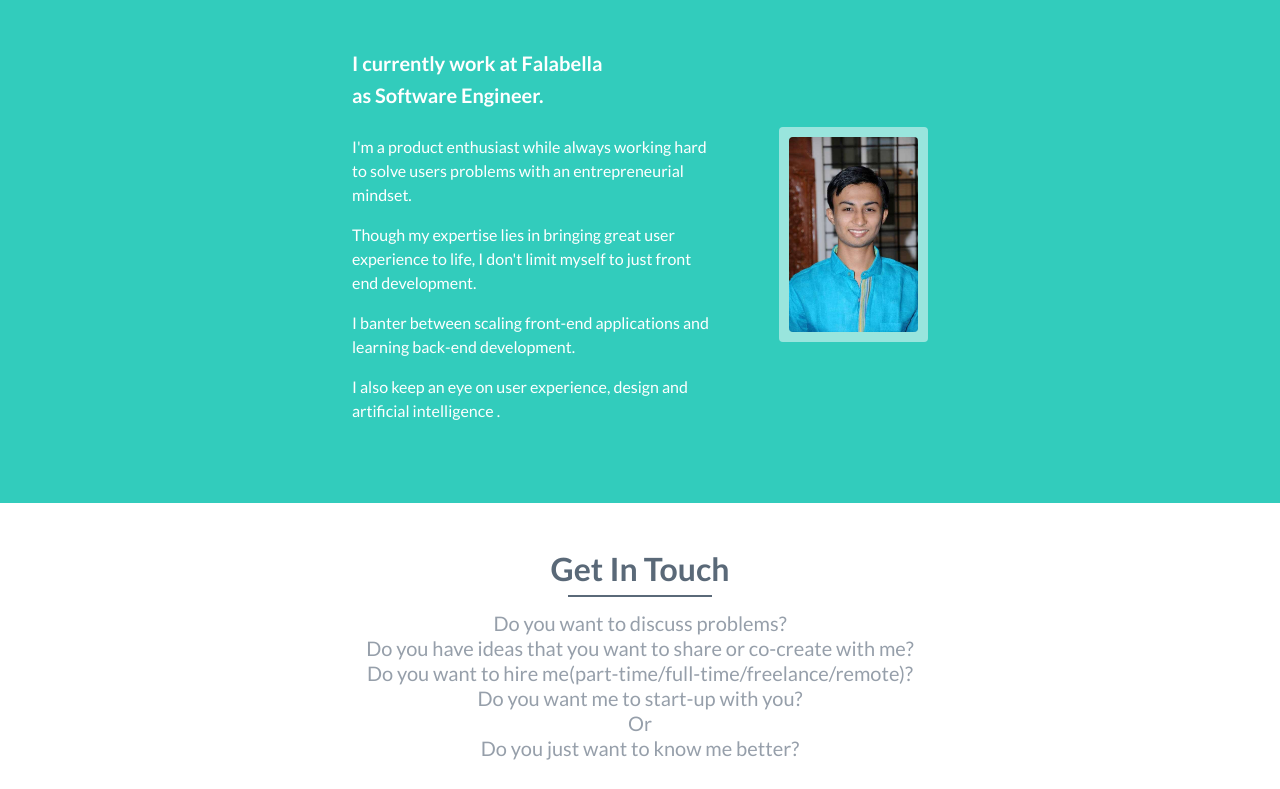
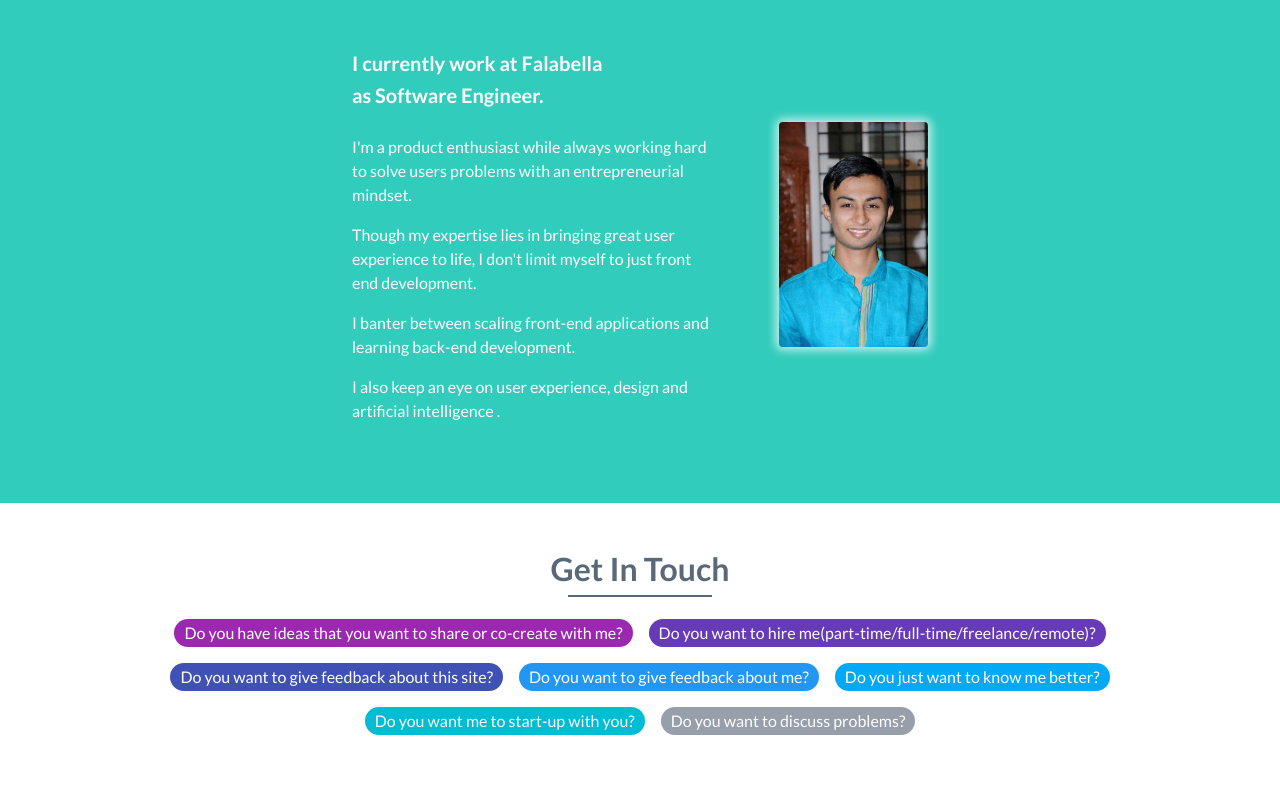
Before and after one commit to deepakkj/deepakkj.github.io, a React (Create React App) app: page / in a window 1280 px wide. Shown: the part 1688-2477 px from the top of the page. Built offline with nearby package versions, Linux system fonts and the light colour scheme; the HTML template or start-up script is replaced by a standard one.

Commit message:
fix: css improvements

```diff
--- a/src/App.scss
+++ b/src/App.scss
@@ -166,6 +166,35 @@ $navbar-burger-color: #fff;
     color: #47525E;
 }
 
+.bg-9C27B0 {
+    background-color: #9C27B0;
+}
+
+.bg-673AB7 {
+    background-color: #673AB7;
+}
+
+.bg-3F51B5 {
+    background-color: #3F51B5;
+}
+
+.bg-2196F3 {
+    background-color: #2196F3;
+}
+
+.bg-03A9F4 {
+    background-color: #03A9F4;
+}
+
+.bg-00BCD4 {
+    background-color: #00BCD4;
+}
+
+.bg-969FAA {
+    background-color: #969FAA;
+}
+
+
 @media all and (max-width: 991px) {
     html {
         font-size: 14px;
--- a/src/components/AboutMeSection/AboutMeSection.js
+++ b/src/components/AboutMeSection/AboutMeSection.js
@@ -33,7 +33,7 @@ function AboutMeSection() {
               </p>
             </div>
           </div>
-          <div className="column is-4-tablet is-3-desktop is-2-widescreen is-3-fullhd">
+          <div className="column is-6-mobile is-4-tablet is-3-desktop is-2-widescreen is-3-fullhd is-centered">
             <figure class="image about-me-person-img">
               <img src={IMG_PERSON} alt="Deepak Kumar Jain" />
             </figure>
--- a/src/components/AboutMeSection/AboutMeSection.scss
+++ b/src/components/AboutMeSection/AboutMeSection.scss
@@ -1,6 +1,7 @@
 .about-me-person-img {
     background: rgba(255, 255, 255, 0.5);
-    border: 10px solid transparent;
+    // border: 10px solid transparent;
+    box-shadow: 0px 0px 10px 3px rgba(255, 255, 255, 0.75);
     border-radius: 4px;
     img {
         border-radius: 4px;
--- a/src/components/GetInTouchSection/GetInTouchSection.js
+++ b/src/components/GetInTouchSection/GetInTouchSection.js
@@ -15,17 +15,13 @@ const GetInTouchSection = () => {
       <div className="">
         <h2 className="title section-title is-spaced has-text-centered is-size-3-tablet title-text-color"><span className="underline dark-grey">Get In Touch</span></h2>
         <h3 className="subtitle section-subtitle has-text-centered has-text-weight-normal subtitle-text-color">
-          Do you want to discuss problems?
-          <br />
-          Do you have ideas that you want to share or co-create with me?
-          <br />
-          Do you want to hire me(part-time/full-time/freelance/remote)?
-          <br />
-          Do you want me to start-up with you?
-          <br />
-          Or
-          <br />
-          Do you just want to know me better?
+          <span className="tag-pill bg-9C27B0">Do you have ideas that you want to share or co-create with me?</span>
+          <span className="tag-pill bg-673AB7">Do you want to hire me(part-time/full-time/freelance/remote)?</span>
+          <span className="tag-pill bg-3F51B5">Do you want to give feedback about this site?</span>
+          <span className="tag-pill bg-2196F3">Do you want to give feedback about me?</span>
+          <span className="tag-pill bg-03A9F4">Do you just want to know me better?</span>
+          <span className="tag-pill bg-00BCD4">Do you want me to start-up with you?</span>
+          <span className="tag-pill bg-969FAA">Do you want to discuss problems?</span>
         </h3>
       </div>
       <div className="margin-bottom-0">
--- a/src/components/GetInTouchSection/GetInTouchSection.scss
+++ b/src/components/GetInTouchSection/GetInTouchSection.scss
@@ -4,8 +4,8 @@
       display: inline-flex;
       margin-right: 1rem;
       svg {
-        fill: green;
-        width: 32px;
+        fill: #008000;
+        width: 2rem;
       }
     }
     a {
@@ -42,6 +42,16 @@
     }
 }
 
+.tag-pill {
+  border-radius: 2rem;
+  font-size: 1rem;
+  padding: 4px 10px;
+  display: inline-block;
+  margin: 8px;
+  word-break: normal;
+  color: #fff;
+}
+
 .send-message-section {
 
 }
--- a/src/components/HomePageBanner/HomePageBanner.scss
+++ b/src/components/HomePageBanner/HomePageBanner.scss
@@ -47,7 +47,7 @@
     bottom: -0.14em;
     width: 0;
     height: 0.08em;
-    animation: 1s cubic-bezier(0.455, 0.03, 0.515, 0.955) 0.5s 1 slideLineOutwards;
+    animation: 2s cubic-bezier(0.455, 0.03, 0.515, 0.955) 0.5s 1 slideLineOutwards;
     animation-fill-mode: forwards;
     opacity: 0;
   }
```
